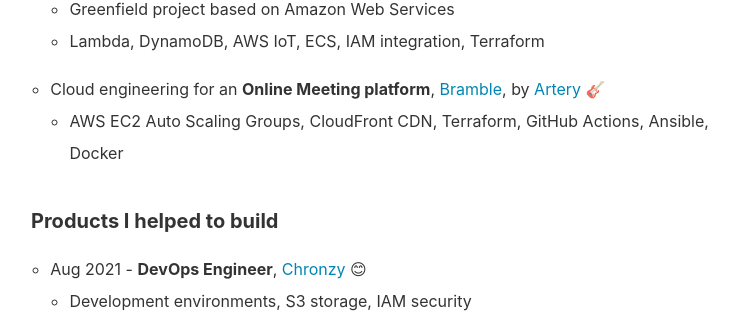
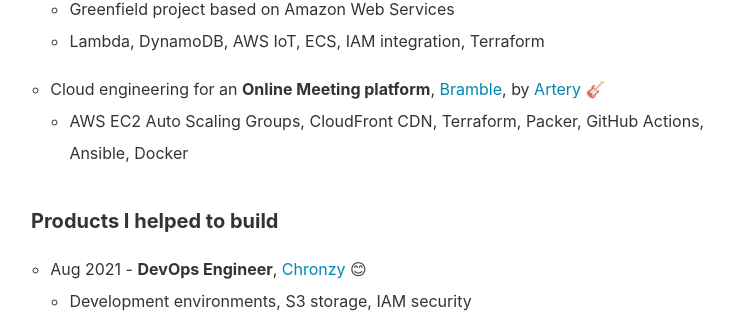
Before and after one commit to mkozjak/mkozjak.github.io, a Jekyll site: the page built from about.md, in a window 1280 px wide and 900 px high, scrolled down 598 px. Shown: the part 149-462 px from the top of the window, without its empty margins (241-979 px from the left). Built offline with Jekyll 4.4.1, drawn with Linux system fonts in a browser that asks for light colours.

Commit message:
add packer to cwo

```diff
--- a/about.md
+++ b/about.md
@@ -11,7 +11,7 @@
   - Greenfield project based on Amazon Web Services
   - Lambda, DynamoDB, AWS IoT, ECS, IAM integration, Terraform
 - Cloud engineering for an **Online Meeting platform**, <a class="link" href="https://www.bramble.live">Bramble</a>, by <a class="link" href="https://artery.is">Artery</a> 🎸
-  - AWS EC2 Auto Scaling Groups, CloudFront CDN, Terraform, GitHub Actions, Ansible, Docker
+  - AWS EC2 Auto Scaling Groups, CloudFront CDN, Terraform, Packer, GitHub Actions, Ansible, Docker
 
 #### Products I helped to build
 - Aug 2021 - **DevOps Engineer**, <a class="link" href="https://www.chronzy.com">Chronzy</a> 😊
```
